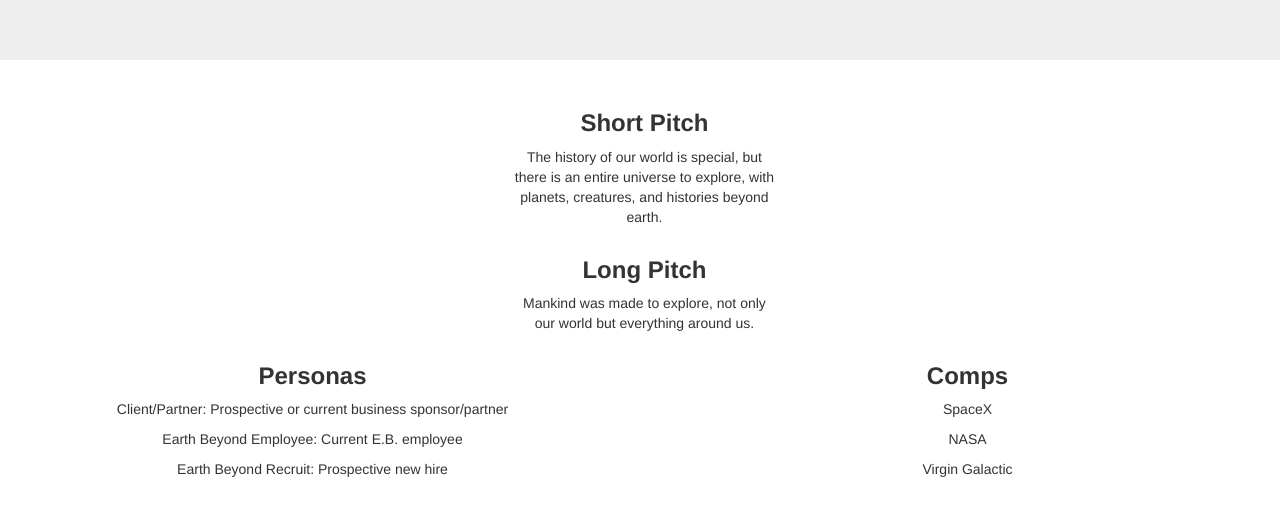
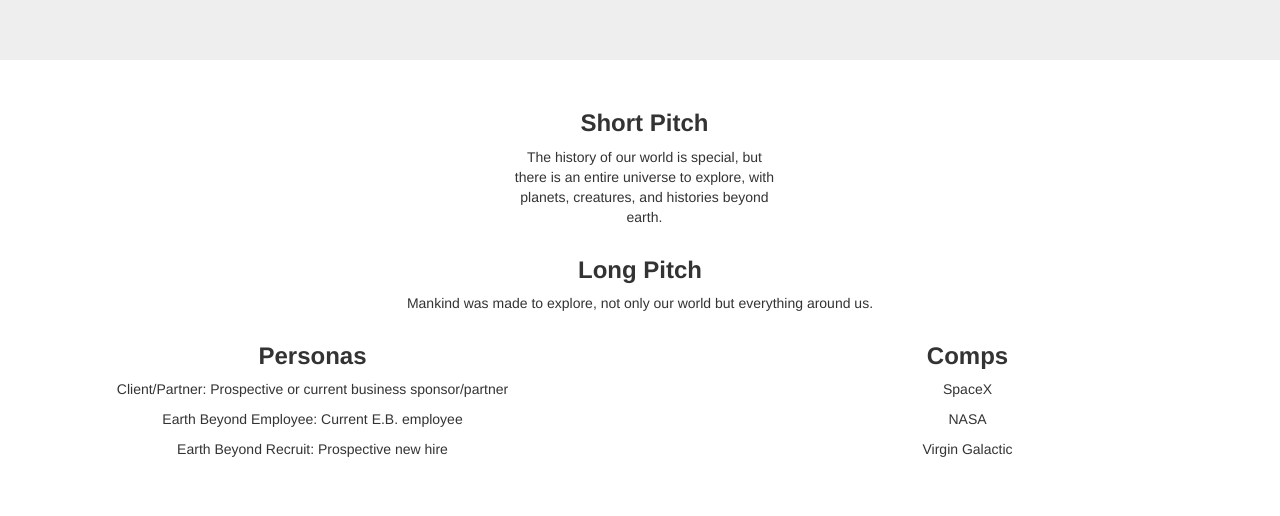
Before and after one commit to frisanco/MI-349-FS17-741-html-design-process-2vEM6_, a plain HTML site: page index.html in a window 1280 px wide. Shown: the part 180-696 px from the top of the page. Drawn offline with nearby package versions, Linux system fonts and the light colour scheme.

Commit message:
added long pitch

```diff
--- a/index.html
+++ b/index.html
@@ -26,9 +26,9 @@
         </div>
       </div>
 
-      <div class="col-sm-11 col-sm-offset-1 hid">
+      <div class="col-sm-10 col-sm-offset-1 hid">
         <div class="row">
-          <div class="col-sm-3 col-sm-offset-4 text-center">
+          <div class="col-sm-6 col-sm-offset-3 text-center">
             <h3><strong> Long Pitch </strong></h3>
             <p> Mankind was made to explore, not only our world but everything around us.
             </p>
```
